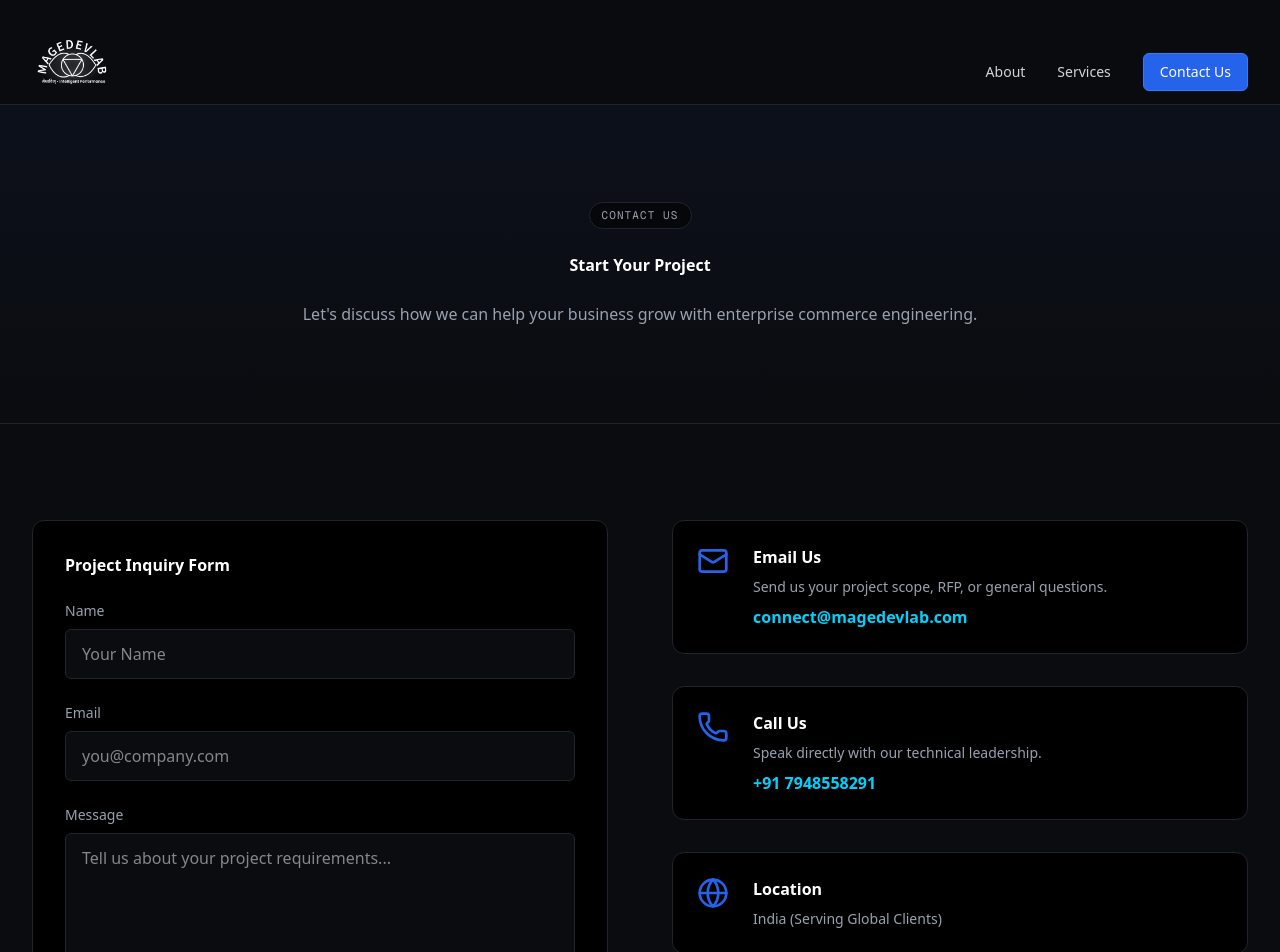
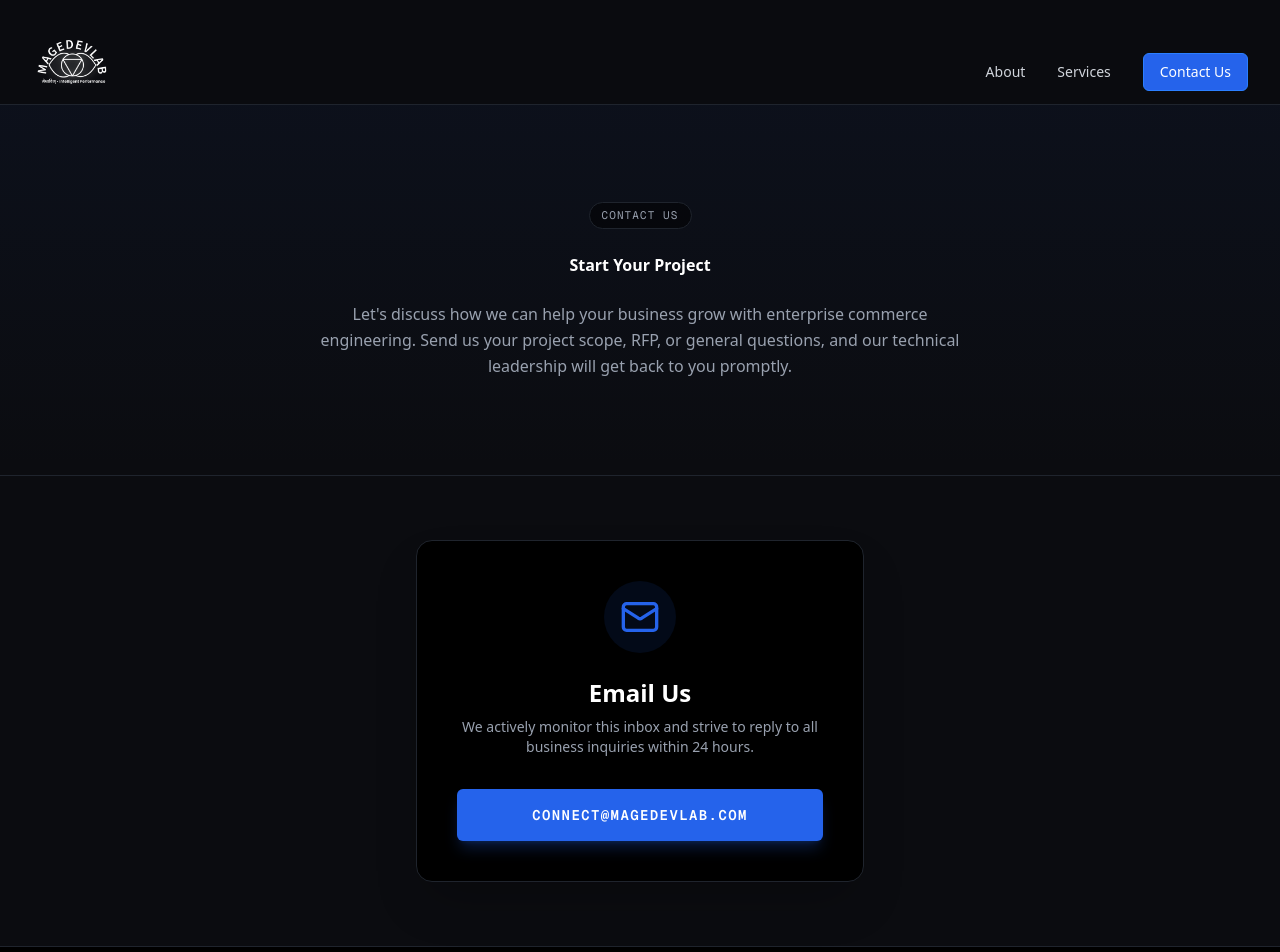
Before and after one commit to jignesh26/temp-magedevlab, a Next.js app: page /contact in a window 1280 px wide. Shown: the top 952 px of the page. Built offline with nearby package versions, Linux system fonts and the light colour scheme.

Commit message:
Remove contact form and dummy details, showing only email address

```diff
--- a/src/app/contact/page.tsx
+++ b/src/app/contact/page.tsx
@@ -1,9 +1,9 @@
-import { Mail, Phone, Globe } from "lucide-react";
+import { Mail } from "lucide-react";
 
 export default function ContactPage() {
   return (
-    <div className="w-full bg-background min-h-screen">
-      <section className="relative py-24 border-b border-border-color overflow-hidden">
+    <div className="w-full bg-background min-h-[80vh] flex flex-col">
+      <section className="relative py-24 border-b border-border-color overflow-hidden flex-shrink-0">
         <div className="absolute inset-0 bg-gradient-to-b from-primary/5 to-transparent"></div>
         <div className="max-w-4xl mx-auto px-4 sm:px-6 lg:px-8 text-center relative z-10 animate-fade-in">
           <div className="inline-flex items-center gap-2 px-3 py-1 bg-black/50 border border-border-color rounded-full mb-6">
@@ -12,72 +12,27 @@ export default function ContactPage() {
           <h2 className="text-base md:text-base font-bold text-white mb-6">
             Start Your Project
           </h2>
-          <p className="text-base text-gray-400 leading-relaxed">
-            Let's discuss how we can help your business grow with enterprise commerce engineering.
+          <p className="text-base text-gray-400 leading-relaxed max-w-2xl mx-auto">
+            Let's discuss how we can help your business grow with enterprise commerce engineering. Send us your project scope, RFP, or general questions, and our technical leadership will get back to you promptly.
           </p>
         </div>
       </section>
 
-      <section className="py-24">
-        <div className="max-w-7xl mx-auto px-4 sm:px-6 lg:px-8">
-          <div className="grid grid-cols-1 lg:grid-cols-2 gap-16">
-
-            {/* Form */}
-            <div className="bg-black p-8 rounded-xl border border-border-color">
-              <h3 className="text-base font-bold text-white mb-6">Project Inquiry Form</h3>
-              <form action="https://api.web3forms.com/submit" method="POST" className="space-y-6">
-                {/* Replace this value with your actual Web3Forms Access Key */}
-                <input type="hidden" name="access_key" value="YOUR_WEB3FORMS_ACCESS_KEY_HERE" />
-
-                {/* Optional: Add a custom success redirect */}
-                <input type="hidden" name="redirect" value="https://web3forms.com/success" />
-
-                <div>
-                  <label className="block text-sm font-medium text-gray-400 mb-2">Name</label>
-                  <input type="text" name="name" required className="w-full bg-background border border-border-color rounded-md px-4 py-3 text-white focus:outline-none focus:border-primary" placeholder="Your Name" />
-                </div>
-                <div>
-                  <label className="block text-sm font-medium text-gray-400 mb-2">Email</label>
-                  <input type="email" name="email" required className="w-full bg-background border border-border-color rounded-md px-4 py-3 text-white focus:outline-none focus:border-primary" placeholder="you@company.com" />
-                </div>
-                <div>
-                  <label className="block text-sm font-medium text-gray-400 mb-2">Message</label>
-                  <textarea name="message" required rows={5} className="w-full bg-background border border-border-color rounded-md px-4 py-3 text-white focus:outline-none focus:border-primary" placeholder="Tell us about your project requirements..."></textarea>
-                </div>
-                <button type="submit" className="w-full px-6 py-4 bg-primary text-white font-mono text-xs tracking-widest uppercase font-semibold rounded-md hover:bg-blue-700 transition-colors">
-                  Send Inquiry
-                </button>
-              </form>
-            </div>
-
-            {/* Contact Info */}
-            <div className="space-y-8">
-              <div className="flex gap-6 p-6 rounded-xl bg-black border border-border-color">
-                <Mail className="w-8 h-8 text-primary flex-shrink-0" />
-                <div>
-                  <h4 className="text-base font-bold text-white mb-2">Email Us</h4>
-                  <p className="text-gray-400 text-sm mb-2">Send us your project scope, RFP, or general questions.</p>
-                  <a href="mailto:connect@magedevlab.com" className="text-accent font-semibold hover:underline">connect@magedevlab.com</a>
-                </div>
-              </div>
-              <div className="flex gap-6 p-6 rounded-xl bg-black border border-border-color">
-                <Phone className="w-8 h-8 text-primary flex-shrink-0" />
-                <div>
-                  <h4 className="text-base font-bold text-white mb-2">Call Us</h4>
-                  <p className="text-gray-400 text-sm mb-2">Speak directly with our technical leadership.</p>
-                  <a href="tel:+917948558291" className="text-accent font-semibold hover:underline">+91 7948558291</a>
-                </div>
-              </div>
-              <div className="flex gap-6 p-6 rounded-xl bg-black border border-border-color">
-                <Globe className="w-8 h-8 text-primary flex-shrink-0" />
-                <div>
-                  <h4 className="text-base font-bold text-white mb-2">Location</h4>
-                  <p className="text-gray-400 text-sm">India (Serving Global Clients)</p>
-                </div>
-              </div>
-            </div>
-
+      <section className="flex-1 flex items-center justify-center py-16 px-4 sm:px-6 lg:px-8">
+        <div className="max-w-md w-full bg-black p-10 rounded-2xl border border-border-color shadow-2xl flex flex-col items-center text-center hover:border-primary/50 transition-colors">
+          <div className="bg-primary/10 p-4 rounded-full mb-6">
+            <Mail className="w-10 h-10 text-primary" />
           </div>
+          <h3 className="text-2xl font-bold text-white mb-2">Email Us</h3>
+          <p className="text-gray-400 text-sm mb-8">
+            We actively monitor this inbox and strive to reply to all business inquiries within 24 hours.
+          </p>
+          <a
+            href="mailto:connect@magedevlab.com"
+            className="w-full px-6 py-4 bg-primary text-white font-mono text-sm tracking-widest uppercase font-semibold rounded-md hover:bg-blue-700 transition-colors shadow-lg shadow-primary/25"
+          >
+            connect@magedevlab.com
+          </a>
         </div>
       </section>
     </div>
```
